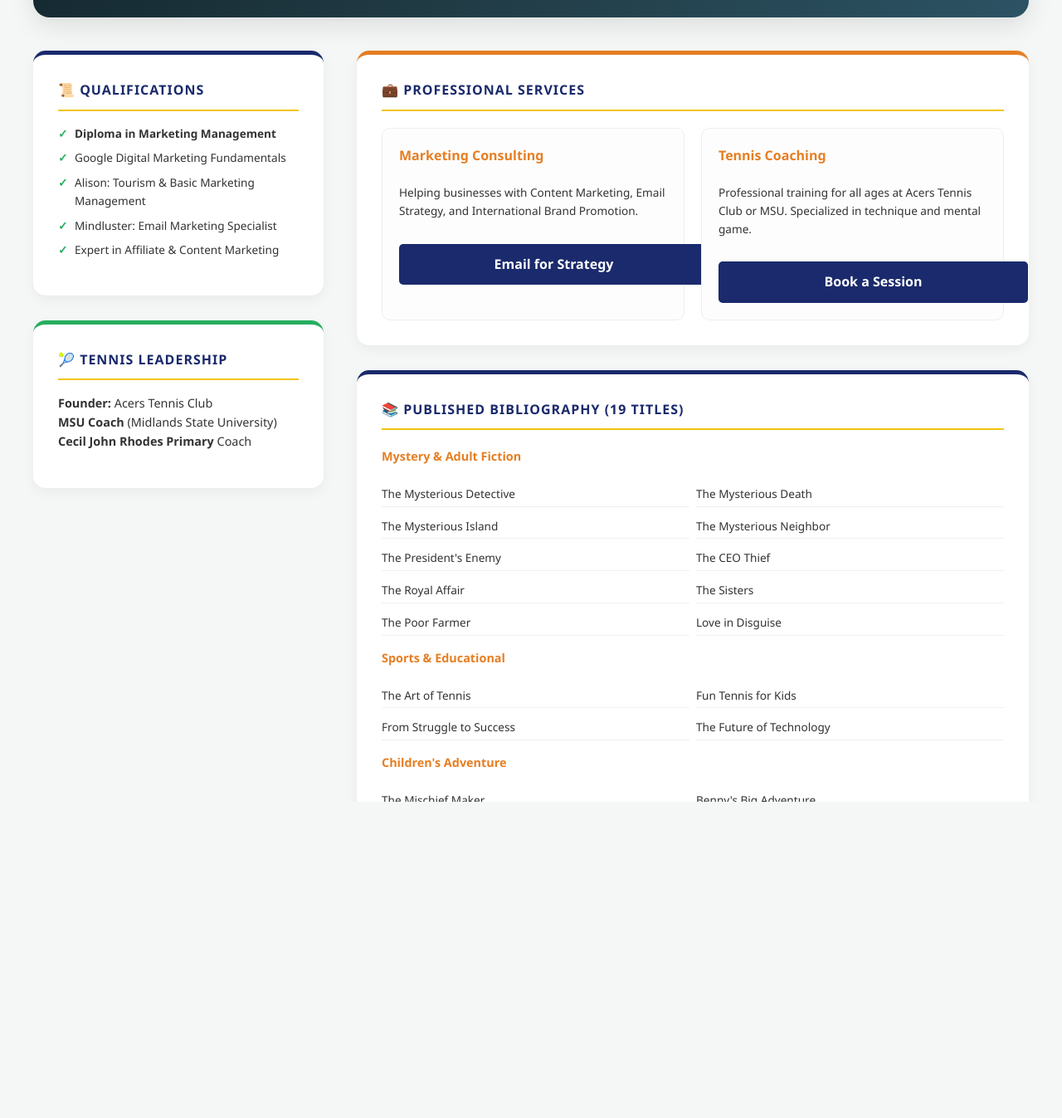
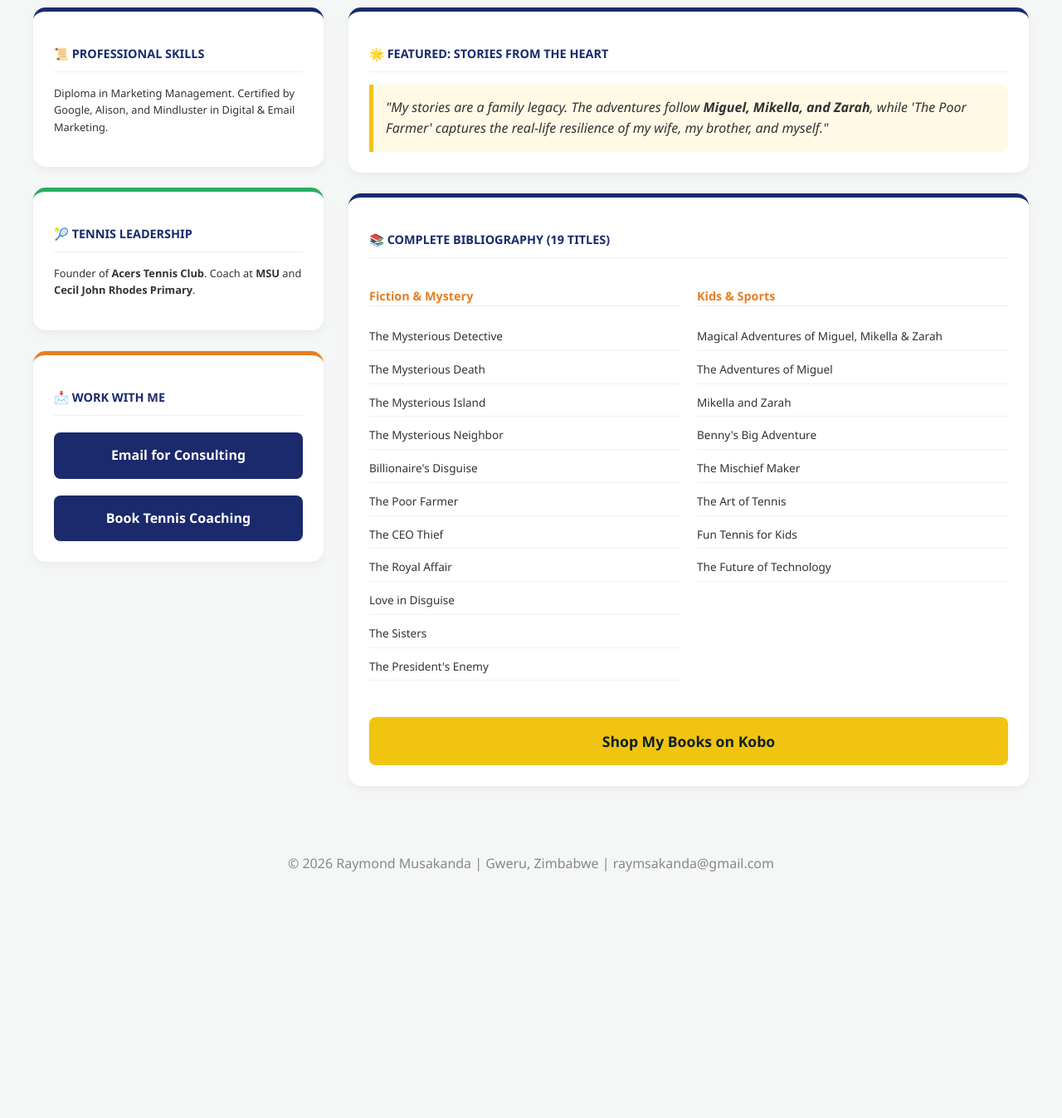
Before and after one commit to coachray-msu/Coach-Ray, a plain HTML site: page index.html in a window 1280 px wide. Shown: the part 305-1652 px from the top of the page at 83% size. After the commit the page ends 1435 px from the top, so only its background shows below. Drawn offline with Linux system fonts and the light colour scheme.

Commit message:
Update index.html

```diff
--- a/index.html
+++ b/index.html
@@ -3,122 +3,92 @@
 <head>
     <meta charset="UTF-8">
     <meta name="viewport" content="width=device-width, initial-scale=1.0">
-    <title>Raymond Musakanda | Author, Marketing Manager & Tennis Coach</title>
+    <title>Raymond Musakanda | Author, Marketing Manager & Coach</title>
     <style>
         body { font-family: 'Segoe UI', sans-serif; line-height: 1.6; color: #333; max-width: 1200px; margin: 0 auto; padding: 20px; background-color: #f4f7f6; }
-        header { text-align: center; padding: 80px 20px; background: linear-gradient(135deg, #0f2027, #203a43, #2c5364); color: white; border-radius: 20px; margin-bottom: 40px; box-shadow: 0 10px 30px rgba(0,0,0,0.1); }
-        h1 { margin: 0; font-size: 3.2rem; }
-        .tagline { font-size: 1.3rem; color: #f1c40f; margin-top: 10px; font-weight: 300; }
-
-        .main-layout { display: grid; grid-template-columns: 350px 1fr; gap: 40px; }
+        header { text-align: center; padding: 60px 20px; background: linear-gradient(135deg, #0f2027, #2c5364); color: white; border-radius: 20px; margin-bottom: 30px; }
+        .tagline { font-size: 1.2rem; color: #f1c40f; }
+        .main-layout { display: grid; grid-template-columns: 350px 1fr; gap: 30px; }
         @media (max-width: 900px) { .main-layout { grid-template-columns: 1fr; } }
-
-        .section-box { background: white; padding: 30px; border-radius: 15px; box-shadow: 0 5px 15px rgba(0,0,0,0.05); margin-bottom: 30px; border-top: 5px solid #1a2a6c; }
-        h3 { color: #1a2a6c; margin-top: 0; border-bottom: 2px solid #f1c40f; padding-bottom: 10px; text-transform: uppercase; font-size: 1rem; letter-spacing: 1px; }
-
-        .service-grid { display: grid; grid-template-columns: 1fr 1fr; gap: 20px; margin-top: 20px; }
-        @media (max-width: 600px) { .service-grid { grid-template-columns: 1fr; } }
-        .service-card { background: #fdfdfd; padding: 20px; border: 1px solid #eee; border-radius: 10px; }
-        .service-card h4 { color: #e67e22; margin-top: 0; }
-
-        .cert-list { list-style: none; padding: 0; font-size: 0.85rem; }
-        .cert-list li { margin-bottom: 8px; padding-left: 20px; position: relative; }
-        .cert-list li::before { content: "✓"; position: absolute; left: 0; color: #27ae60; font-weight: bold; }
-
-        .book-list { list-style: none; padding: 0; display: grid; grid-template-columns: 1fr 1fr; gap: 8px; font-size: 0.85rem; }
-        .book-list li { padding: 4px 0; border-bottom: 1px solid #f0f0f0; }
-
-        .contact-btn { display: inline-block; background: #1a2a6c; color: white; padding: 12px 25px; text-decoration: none; border-radius: 5px; font-weight: bold; margin-top: 15px; width: 100%; text-align: center; transition: 0.3s; }
-        .contact-btn:hover { background: #2c5364; }
-        .kobo-btn { display: inline-block; background: #f1c40f; color: #0f2027; padding: 15px 30px; text-decoration: none; border-radius: 8px; font-weight: bold; margin-top: 25px; width: 100%; text-align: center; }
-
-        footer { text-align: center; margin-top: 50px; padding: 40px; color: #7f8c8d; border-top: 1px solid #ddd; }
+        .section-box { background: white; padding: 25px; border-radius: 15px; box-shadow: 0 4px 10px rgba(0,0,0,0.05); margin-bottom: 25px; border-top: 5px solid #1a2a6c; }
+        h3 { color: #1a2a6c; text-transform: uppercase; font-size: 0.9rem; border-bottom: 1px solid #eee; padding-bottom: 10px; }
+        .family-note { background: #fff9e6; border-left: 5px solid #f1c40f; padding: 15px; font-style: italic; margin-top: 10px; border-radius: 0 10px 10px 0; }
+        .book-list { display: grid; grid-template-columns: 1fr; gap: 5px; list-style: none; padding: 0; font-size: 0.85rem; }
+        .book-list li { border-bottom: 1px solid #f0f0f0; padding: 6px 0; }
+        .btn { display: block; background: #1a2a6c; color: white; text-align: center; padding: 15px; border-radius: 8px; text-decoration: none; font-weight: bold; margin-top: 20px; transition: 0.3s; }
+        .btn:hover { background: #2c5364; }
+        .kobo-btn { background: #f1c40f; color: #0f2027; margin-top: 30px; font-size: 1.1rem; }
+        .kobo-btn:hover { background: #ffdb58; }
     </style>
 </head>
 <body>
 
     <header>
         <h1>Raymond Musakanda</h1>
-        <p class="tagline">Author • Marketing Manager • Tennis Professional</p>
+        <p class="tagline">Author of 19 Books • Marketing Professional • Tennis Coach</p>
     </header>
 
     <div class="main-layout">
         <div class="left-col">
             <div class="section-box">
-                <h3>📜 Qualifications</h3>
-                <ul class="cert-list">
-                    <li><strong>Diploma in Marketing Management</strong></li>
-                    <li>Google Digital Marketing Fundamentals</li>
-                    <li>Alison: Tourism & Basic Marketing Management</li>
-                    <li>Mindluster: Email Marketing Specialist</li>
-                    <li>Expert in Affiliate & Content Marketing</li>
-                </ul>
+                <h3>📜 Professional Skills</h3>
+                <p style="font-size:0.8rem;">Diploma in Marketing Management. Certified by Google, Alison, and Mindluster in Digital & Email Marketing.</p>
             </div>
-
             <div class="section-box" style="border-top-color: #27ae60;">
                 <h3>🎾 Tennis Leadership</h3>
-                <p style="font-size:0.9rem;"><strong>Founder:</strong> Acers Tennis Club<br>
-                <strong>MSU Coach</strong> (Midlands State University)<br>
-                <strong>Cecil John Rhodes Primary</strong> Coach</p>
+                <p style="font-size:0.8rem;">Founder of <strong>Acers Tennis Club</strong>. Coach at <strong>MSU</strong> and <strong>Cecil John Rhodes Primary</strong>.</p>
+            </div>
+            <div class="section-box" style="border-top-color: #e67e22;">
+                <h3>📩 Work With Me</h3>
+                <a href="mailto:raymsakanda@gmail.com" class="btn">Email for Consulting</a>
+                <a href="mailto:raymsakanda@gmail.com" class="btn">Book Tennis Coaching</a>
             </div>
         </div>
 
         <div class="right-col">
-            <div class="section-box" style="border-top-color: #e67e22;">
-                <h3>💼 Professional Services</h3>
-                <div class="service-grid">
-                    <div class="service-card">
-                        <h4>Marketing Consulting</h4>
-                        <p style="font-size:0.85rem;">Helping businesses with Content Marketing, Email Strategy, and International Brand Promotion.</p>
-                        <a href="mailto:raymsakanda@gmail.com" class="contact-btn">Email for Strategy</a>
-                    </div>
-                    <div class="service-card">
-                        <h4>Tennis Coaching</h4>
-                        <p style="font-size:0.85rem;">Professional training for all ages at Acers Tennis Club or MSU. Specialized in technique and mental game.</p>
-                        <a href="mailto:raymsakanda@gmail.com" class="contact-btn">Book a Session</a>
-                    </div>
+            <div class="section-box">
+                <h3>🌟 Featured: Stories from the Heart</h3>
+                <div class="family-note">
+                    "My stories are a family legacy. The adventures follow <strong>Miguel, Mikella, and Zarah</strong>, while 'The Poor Farmer' captures the real-life resilience of my wife, my brother, and myself."
                 </div>
             </div>
 
             <div class="section-box">
-                <h3>📚 Published Bibliography (19 Titles)</h3>
-                <h4 style="color:#e67e22; font-size:0.9rem;">Mystery & Adult Fiction</h4>
-                <ul class="book-list">
-                    <li>The Mysterious Detective</li><li>The Mysterious Death</li>
-                    <li>The Mysterious Island</li><li>The Mysterious Neighbor</li>
-                    <li>The President's Enemy</li><li>The CEO Thief</li>
-                    <li>The Royal Affair</li><li>The Sisters</li>
-                    <li>The Poor Farmer</li><li>Love in Disguise</li>
-                </ul>
-
-                <h4 style="color:#e67e22; margin-top:15px; font-size:0.9rem;">Sports & Educational</h4>
-                <ul class="book-list">
-                    <li>The Art of Tennis</li><li>Fun Tennis for Kids</li>
-                    <li>From Struggle to Success</li><li>The Future of Technology</li>
-                </ul>
-
-                <h4 style="color:#e67e22; margin-top:15px; font-size:0.9rem;">Children's Adventure</h4>
-                <ul class="book-list">
-                    <li>The Mischief Maker</li><li>Benny's Big Adventure</li>
-                    <li>The Adventures of Miguel</li><li>Mikella and Zarah</li>
-                    <li>Magical Adventure of M, M & Z</li>
-                </ul>
-
-                <a href="https://www.kobo.com/search?query=Raymond%20Musakanda" class="kobo-btn">Shop My Books on Kobo</a>
+                <h3>📚 Complete Bibliography (19 Titles)</h3>
+                <div style="display:grid; grid-template-columns: 1fr 1fr; gap: 20px;">
+                    <div>
+                        <h4 style="color:#e67e22; font-size:0.9rem; border-bottom: 1px solid #eee;">Fiction & Mystery</h4>
+                        <ul class="book-list">
+                            <li>The Mysterious Detective</li><li>The Mysterious Death</li>
+                            <li>The Mysterious Island</li><li>The Mysterious Neighbor</li>
+                            <li>Billionaire's Disguise</li><li>The Poor Farmer</li>
+                            <li>The CEO Thief</li><li>The Royal Affair</li>
+                            <li>Love in Disguise</li><li>The Sisters</li>
+                            <li>The President's Enemy</li>
+                        </ul>
+                    </div>
+                    <div>
+                        <h4 style="color:#e67e22; font-size:0.9rem; border-bottom: 1px solid #eee;">Kids & Sports</h4>
+                        <ul class="book-list">
+                            <li>Magical Adventures of Miguel, Mikella & Zarah</li>
+                            <li>The Adventures of Miguel</li>
+                            <li>Mikella and Zarah</li>
+                            <li>Benny's Big Adventure</li>
+                            <li>The Mischief Maker</li>
+                            <li>The Art of Tennis</li>
+                            <li>Fun Tennis for Kids</li>
+                            <li>The Future of Technology</li>
+                        </ul>
+                    </div>
+                </div>
+                <a href="https://www.kobo.com/ww/en/ebook/the-magical-adventures-of-miguel-mikella-and-zarah" class="btn kobo-btn">Shop My Books on Kobo</a>
             </div>
         </div>
     </div>
 
-    <footer>
-        <p>&copy; 2026 Raymond Musakanda. Gweru, Zimbabwe</p>
-        <p>Expertise in sports education, strategic marketing, and creative storytelling.</p>
+    <footer style="text-align:center; padding: 40px; color:#888;">
+        <p>&copy; 2026 Raymond Musakanda | Gweru, Zimbabwe | raymsakanda@gmail.com</p>
     </footer>
 
 </body>
 </html>
-<div class="section-box" style="border-top-color: #9b59b6;">
-    <h3>A Personal Note</h3>
-    <p style="font-size: 0.9rem; font-style: italic;">
-        "My writing is a family legacy. Many of my stories, like the adventures of Miguel, Mikella, and Zarah, are dedicated to my children and family. From the struggles of 'The Poor Farmer' to the tech-driven future, every word is written with the people I love in mind."
-    </p>
-</div>
```
